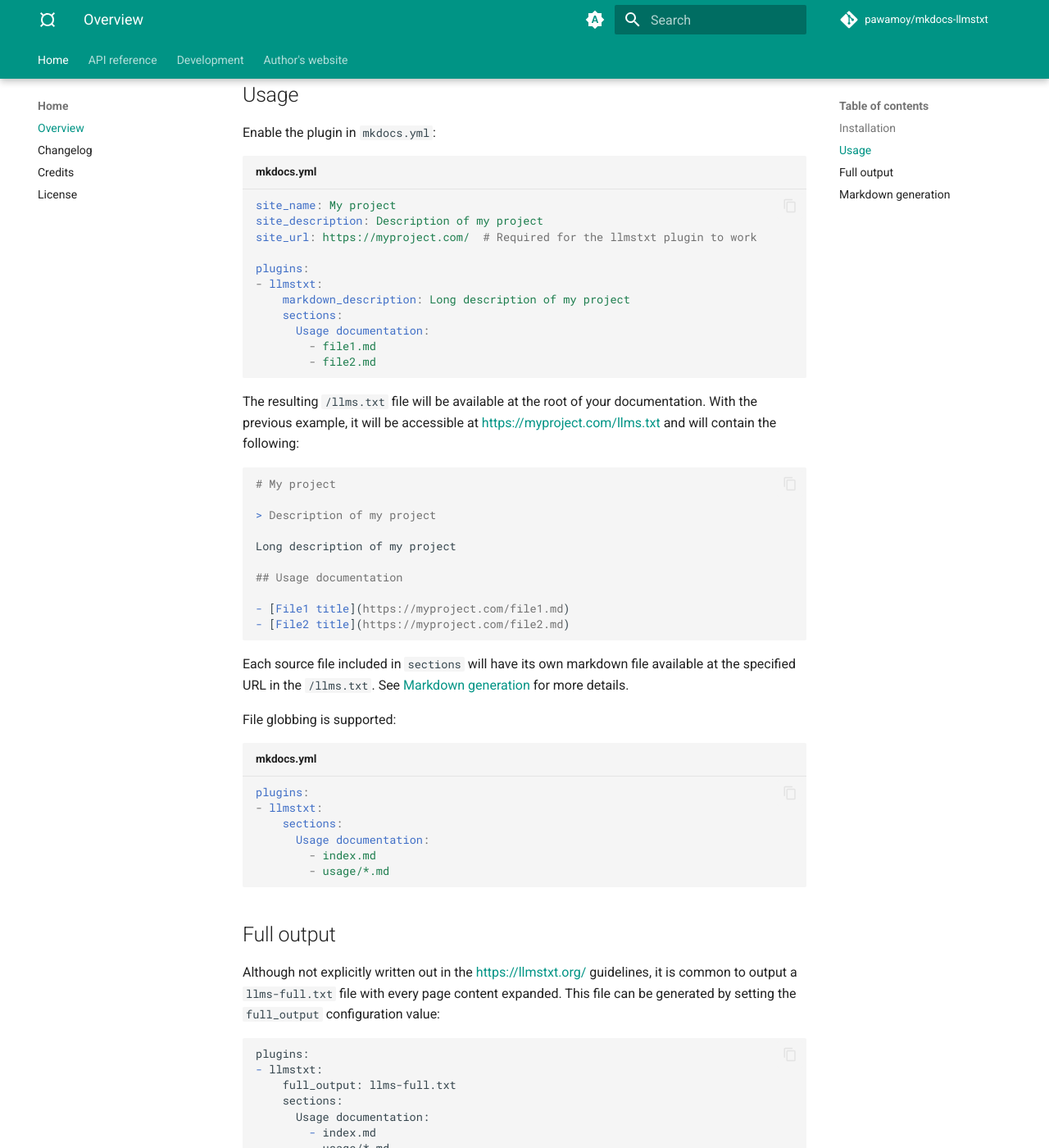
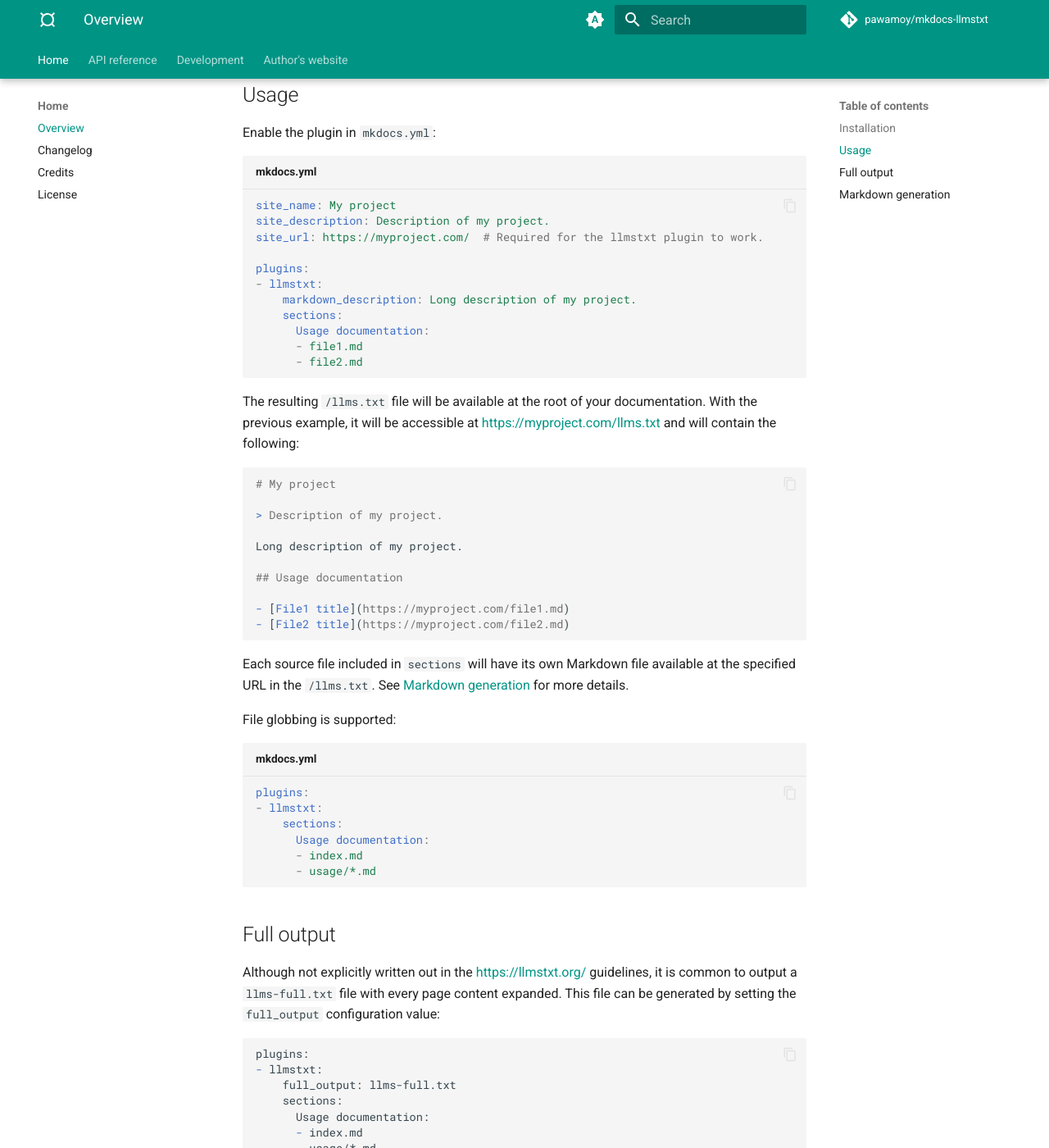
Before and after one commit to pawamoy/mkdocs-llmstxt, an MkDocs documentation site: the page built from docs/index.md, in a window 1280 px wide and 1400 px high, scrolled down 479 px. Shown: the whole window at 82% size. Built offline with MkDocs 1.6.1 and Material for MkDocs 9.7.7, drawn with Linux system fonts in a browser that asks for light colours; plug-ins that fetch from the network failed and are left out; comment, search, counter and statistics services are not loaded; some of the changed text lies outside the part shown.

Commit message:
A few more nits

````diff
--- a/README.md
+++ b/README.md
@@ -23,16 +23,16 @@
 
 ```yaml title="mkdocs.yml"
 site_name: My project
-site_description: Description of my project
-site_url: https://myproject.com/  # Required for the llmstxt plugin to work
+site_description: Description of my project.
+site_url: https://myproject.com/  # Required for the llmstxt plugin to work.
 
 plugins:
 - llmstxt:
-    markdown_description: Long description of my project
+    markdown_description: Long description of my project.
     sections:
       Usage documentation:
-        - file1.md
-        - file2.md
+      - file1.md
+      - file2.md
 ```
 
 The resulting `/llms.txt` file will be available at the root of your documentation. With the previous example, it will be accessible at https://myproject.com/llms.txt and will contain the following:
@@ -40,9 +40,9 @@
 ```markdown
 # My project
 
-> Description of my project
+> Description of my project.
 
-Long description of my project
+Long description of my project.
 
 ## Usage documentation
 
@@ -50,8 +50,7 @@
 - [File2 title](https://myproject.com/file2.md)
 ```
 
-Each source file included in `sections` will have its own markdown file available at the specified URL
-in the `/llms.txt`. See [Markdown generation](#markdown-generation) for more details.
+Each source file included in `sections` will have its own Markdown file available at the specified URL in the `/llms.txt`. See [Markdown generation](#markdown-generation) for more details.
 
 File globbing is supported:
 
@@ -60,8 +59,8 @@
 - llmstxt:
     sections:
       Usage documentation:
-        - index.md
-        - usage/*.md
+      - index.md
+      - usage/*.md
 ```
 
 ## Full output
@@ -74,19 +73,18 @@
     full_output: llms-full.txt
     sections:
       Usage documentation:
-        - index.md
-        - usage/*.md
+      - index.md
+      - usage/*.md
 ```
 
 ## Markdown generation
 
-To generate a markdown page from a source file, the plugin will:
+To generate a Markdown page from a source file, the plugin will:
 
 - Cleanup the HTML output (with [BeautifulSoup](https://pypi.org/project/beautifulsoup4/))
 - Convert it back to Markdown (with [Markdownify](https://pypi.org/project/markdownify))
 
-Doing so is necessary to ensure that dynamically generated contents (API documentation, executed code blocks,
-snippets from other files, Jinja macros, etc.) are part of the generated text files.
+Doing so is necessary to ensure that dynamically generated contents (API documentation, executed code blocks, snippets from other files, Jinja macros, etc.) are part of the generated text files.
 
 Credits to [Petyo Ivanov](https://github.com/petyosi) for the original idea ✨.
 
--- a/mkdocs.yml
+++ b/mkdocs.yml
@@ -137,8 +137,9 @@
     markdown_description: This plugin automatically generates llms.txt files.
     sections:
       Usage documentation:
-        - index.md
-        - reference/*.md
+      - index.md
+      API reference:
+      - reference/*.md
 - git-revision-date-localized:
     enabled: !ENV [DEPLOY, false]
     enable_creation_date: true
````
Also changed, not shown: 1 other file.
